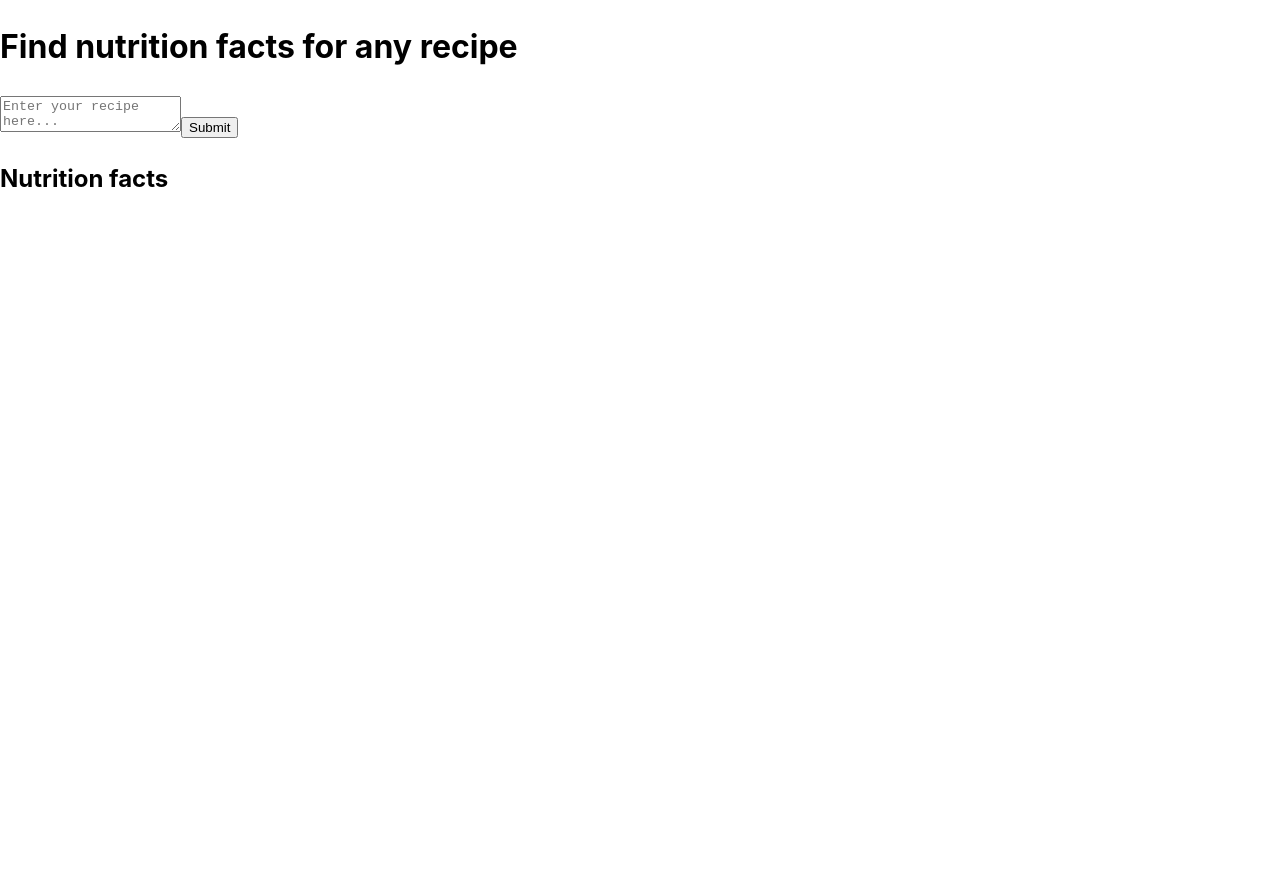
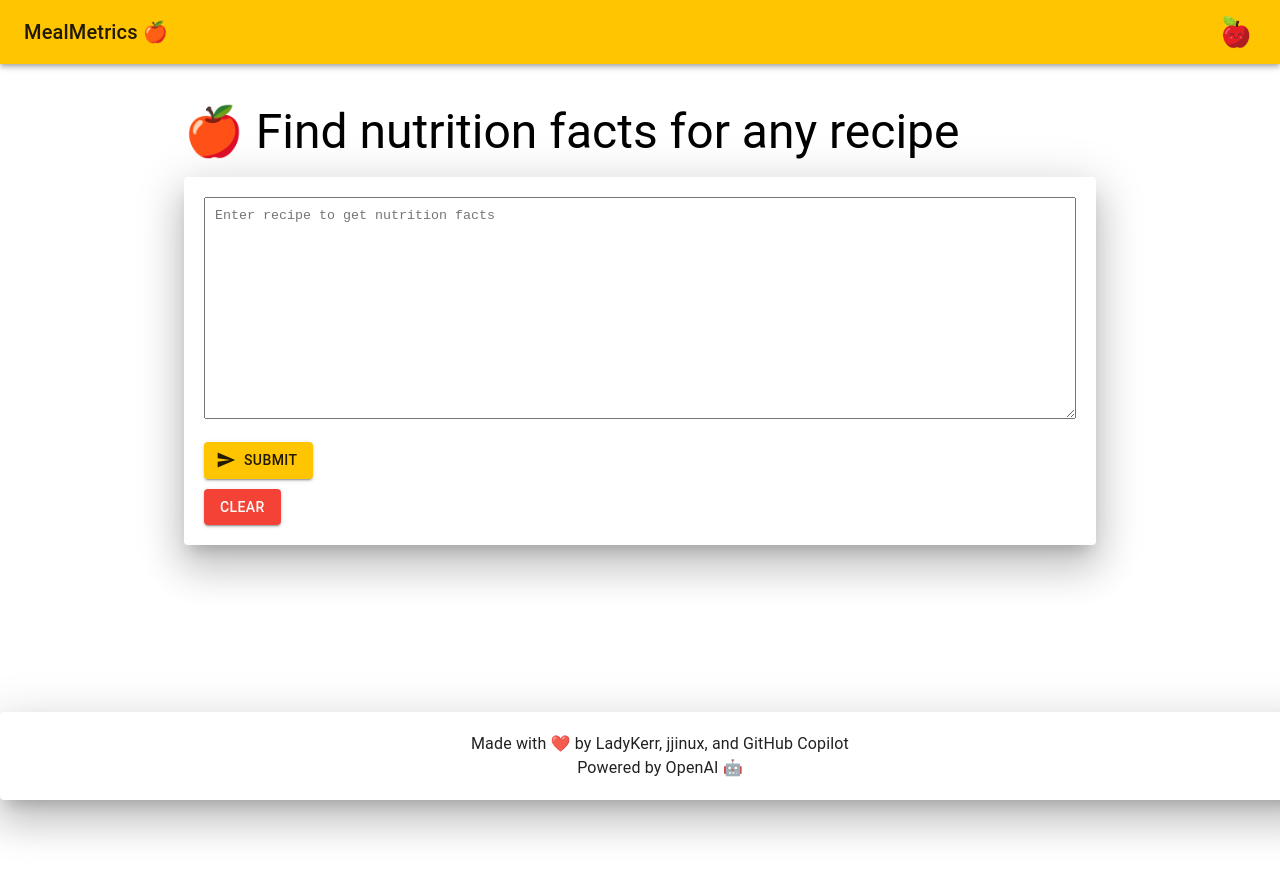
Before and after one commit to jjinux/mealmetrics-copilot, a Next.js app: page / in a window 1280 px wide. Shown: the top 878 px of the page. Before the commit the page ends 800 px from the top, so only its background shows below. Built offline with nearby package versions, Linux system fonts and the light colour scheme.

Commit message:
feat: integrated all the other components

```diff
--- a/pages/index.js
+++ b/pages/index.js
@@ -1,34 +1,127 @@
-import React, { useState } from 'react';
-import axios from 'axios';
+import React, { useState } from "react";
+import {
+    Button,
+    CircularProgress,
+    Container,
+    Grid,
+    Paper,
+    TextareaAutosize,
+    Typography,
+} from "@material-ui/core";
+import { Send } from "@material-ui/icons";
+import { ThemeProvider } from "@material-ui/core/styles";
 
-const RecipeInfo = () => {
-    const [recipe, setRecipe] = useState('');
-    const [nutrition, setNutrition] = useState('');
+import Header from "../components/Header";
+import NutritionFacts from "../components/NutritionFacts";
+import Footer from "../components/Footer";
+import theme from "../utils/theme";
 
-    const handleSubmit = async () => {
+function HomePage() {
+    const [recipe, setRecipe] = useState("");
+    const [nutrition, setNutrition] = useState("");
+    const [error, setError] = useState("");
+    const [loading, setLoading] = useState(false);
+
+    async function handleSubmit(event) {
+        event.preventDefault();
+        setLoading(true);
         try {
-            const recipeInfo = await axios.post('http://localhost:8080/openai/generateinfo', { recipe });
-            setNutrition(recipeInfo.data.data);
+            const response = await fetch(
+                "http://localhost:8080/openai/generateinfo",
+                {
+                    method: "POST",
+                    headers: {
+                        "Content-Type": "application/json",
+                    },
+                    body: JSON.stringify({ recipe }),
+                }
+            );
+
+            // Get the nutrition info.
+            const nutrition = await response.json();
+
+            // Display the nutrition info.
+            if (nutrition.data) {
+                setNutrition(nutrition.data);
+            } else {
+                setError("Unable to get nutrition info.");
+            }
+            setLoading(false);
         } catch (error) {
-            console.log(error);
+            setError(error);
+            setLoading(false);
         }
-    };
+    }
+
+    function handleClear(event) {
+        event.preventDefault();
+        setRecipe("");
+    }
 
     return (
-        <div>
-            <h1>Find nutrition facts for any recipe</h1>
-            <textarea
-                value={recipe}
-                onChange={(e) => setRecipe(e.target.value)}
-                placeholder="Enter your recipe here..."
-            />
-            <button onClick={handleSubmit}>Submit</button>
-            <div>
-                <h2>Nutrition facts</h2>
-                <p>{nutrition}</p>
-            </div>
-        </div>
+        <ThemeProvider theme={theme}>
+            <Header />
+            <Container maxWidth="md" style={{ marginTop: "40px", minHeight: "100vh", paddingBottom: "100px" }}>
+                <Typography variant="h3" gutterBottom>
+                    🍎 Find nutrition facts for any recipe
+                </Typography>
+                <Paper elevation={24} style={{ padding: "20px" }}>
+                    <form onSubmit={handleSubmit}>
+                        <Grid container spacing={2}>
+                            <Grid item xs={12}>
+                                <TextareaAutosize
+                                    value={recipe}
+                                    onChange={(e) => setRecipe(e.target.value)}
+                                    placeholder="Enter recipe to get nutrition facts"
+                                    style={{
+                                        width: "98%",
+                                        maxWidth: "850px",
+                                        minHeight: "200px",
+                                        padding: "10px",
+                                    }}
+                                />
+                            </Grid>
+                            <Grid item xs={12}>
+                                <Button
+                                    type="submit"
+                                    variant="contained"
+                                    color="primary"
+                                    startIcon={<Send />}
+                                >
+                                    Submit
+                                </Button>
+                                <br />
+                                <Button
+                                    style={{ marginTop: "10px" }}
+                                    variant="contained"
+                                    color="secondary"
+                                    onClick={handleClear}
+                                >
+                                    Clear
+                                </Button>
+                            </Grid>
+                        </Grid>
+                    </form>
+                </Paper>
+
+                <div style={{ paddingTop: "40px" }}>
+                    {loading && (
+                        <Grid item xs={12}>
+                            <CircularProgress />
+                        </Grid>
+                    )}
+                    {error ? (
+                        <Typography color="error">
+                            An error occurred: {error.errorMessage}
+                        </Typography>
+                    ) : nutrition ? (
+                        <NutritionFacts data={nutrition} />
+                    ) : null}
+                </div>
+            </Container>
+            <Footer />
+        </ThemeProvider>
     );
 }
 
-export default RecipeInfo;
+export default HomePage;
```
